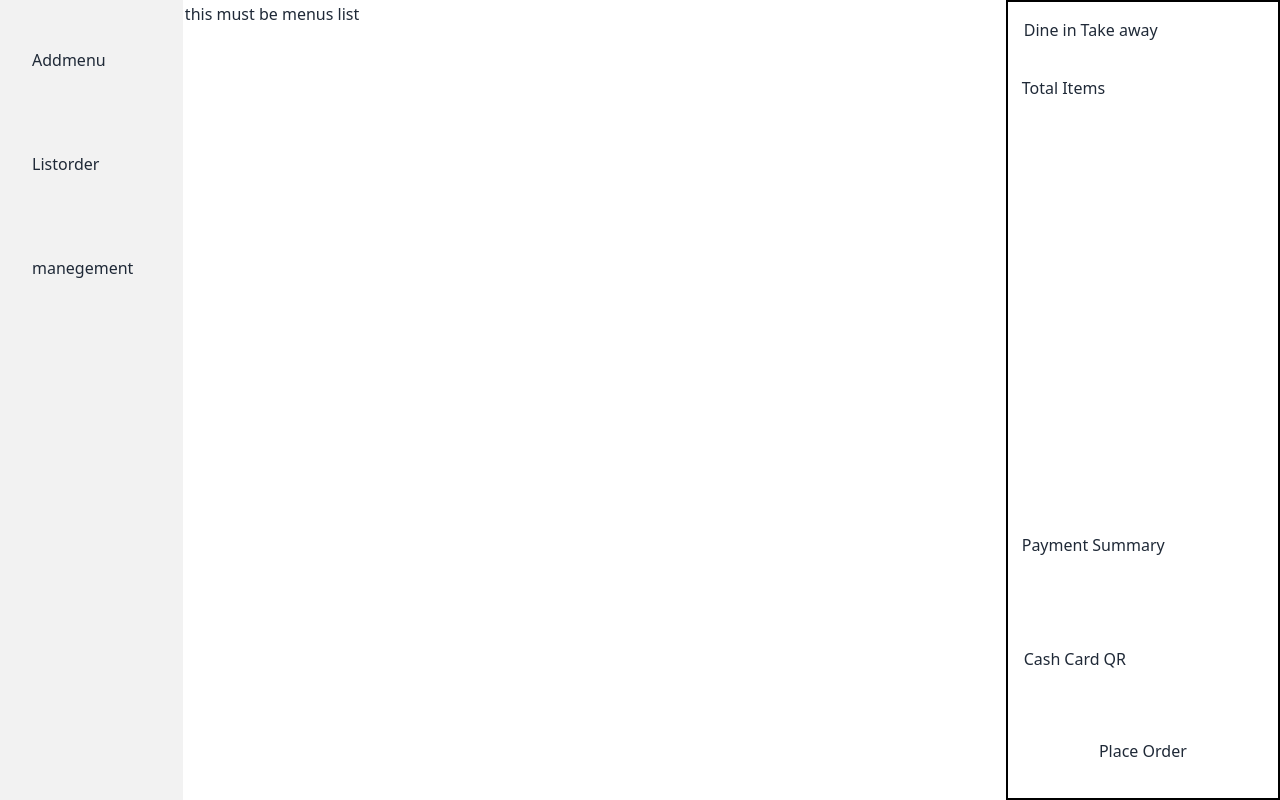
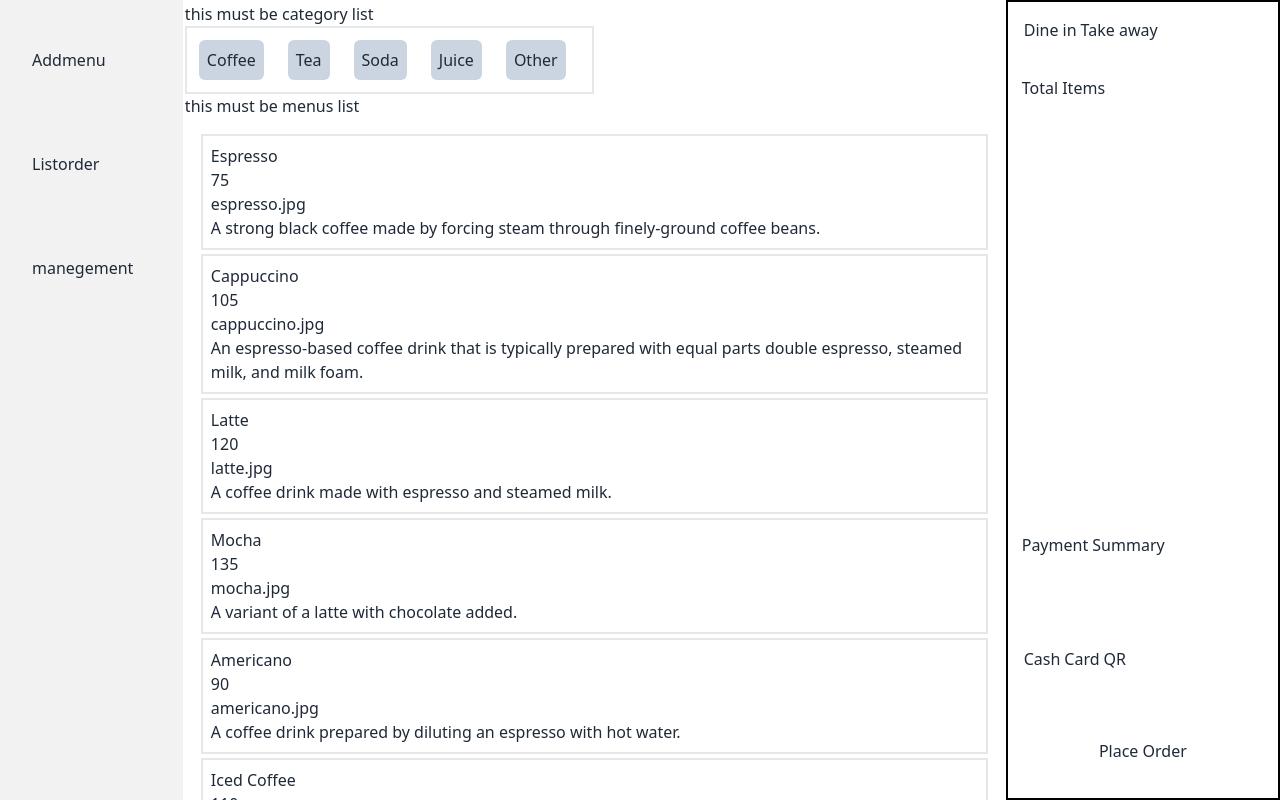
Before and after one commit to cnc2003/PROJECT2-SEC-1-PenNgiMark, a Vue app: page / in a window 1280 px wide. Built offline with nearby package versions, Linux system fonts and the light colour scheme; data requests are answered from the project's data file.

Commit message:
Show menu

```diff
--- a/src/components/BaseList.vue
+++ b/src/components/BaseList.vue
@@ -4,8 +4,11 @@ import { getOrderlist } from "../lib/fetch.js"
 
 const props = defineProps({
   orderlist_data: Array,
+  menulist_data: Array,
 })
+
 console.log(props.orderlist_data)
+console.log(props.menulist_data)
 </script>
 
 <template>
@@ -18,6 +21,15 @@ console.log(props.orderlist_data)
       :="{ order }"
     ></slot>
   </div>
+  <div
+    v-for="(category, index) in menulist_data"
+    :key="index"
+  >
+    <slot
+      name="Category"
+      :="{ category }"
+    ></slot>
+  </div>
 </template>
 
 <style scoped></style>
--- a/src/components/page/Addmenu.vue
+++ b/src/components/page/Addmenu.vue
@@ -1,8 +1,47 @@
-<script setup></script>
+<script setup>
+import { ref } from "vue"
+import { getMenulist } from "../../lib/fetch.js"
+
+const filterResult = ref(null) //default data
+
+async function fetchMenuData() {
+    filterResult.value = await getMenulist() // is array
+    for (const key in filterResult.value) {
+        console.log(key)
+    }
+}
+fetchMenuData()
+</script>
 <template>
     <div class="flex h-full w-full">
-    <div class="border-2 border-white h-full w-3/4">
+        <div class="border-2 border-white w-3/4">
+            this must be category list
+            <div class="flex border-2 w-1/2">
+                <div v-for="(category, key) in filterResult" :key="category"
+                class="p-3 rounded-md">
+                    <div class="bg-slate-300 p-2 rounded-md">{{ key }}</div>
+                </div>
+            </div>
+
+
             this must be menus list
+            <div>
+              <!-- loop category -->
+              <div v-for="(category, key) in filterResult" :key="key"
+                class="p-3 rounded-md">
+
+                <!-- loop menulist in category  -->
+                <div v-for="menus in category"
+                class="border-2 p-2 m-1">
+
+                    <!-- loop menu in menulist  -->
+                    <div v-for="menu in menus">
+                      <div>{{ menu }}</div>
+                    </div>
+                </div>
+
+                </div>
+            </div>
         </div>
         <div class="flex flex-col border-2 border-black h-dvh w-1/4">
             <div class="border-2 border-white m-3 h-16">
@@ -16,7 +55,9 @@
                 <button class="border-2 border-white">Card</button>
                 <button class="border-2 border-white">QR</button>
             </div>
-      <button class="border-2 border-white h-20 m-3 mb-6">Place Order</button>
+            <button class="border-2 border-white h-20 m-3 mb-6">
+                Place Order
+            </button>
         </div>
     </div>
 </template>
```
Lines whose indentation alone changed are shown as unchanged.
